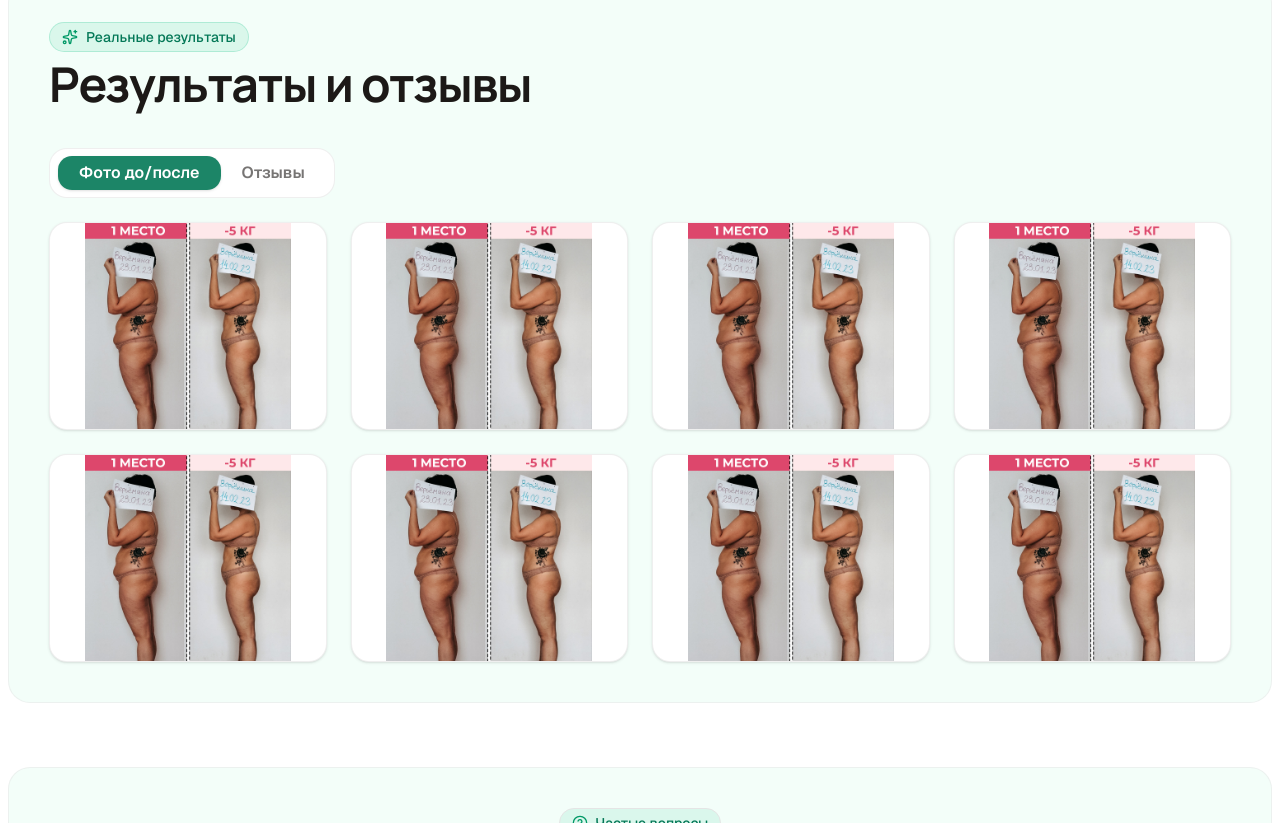
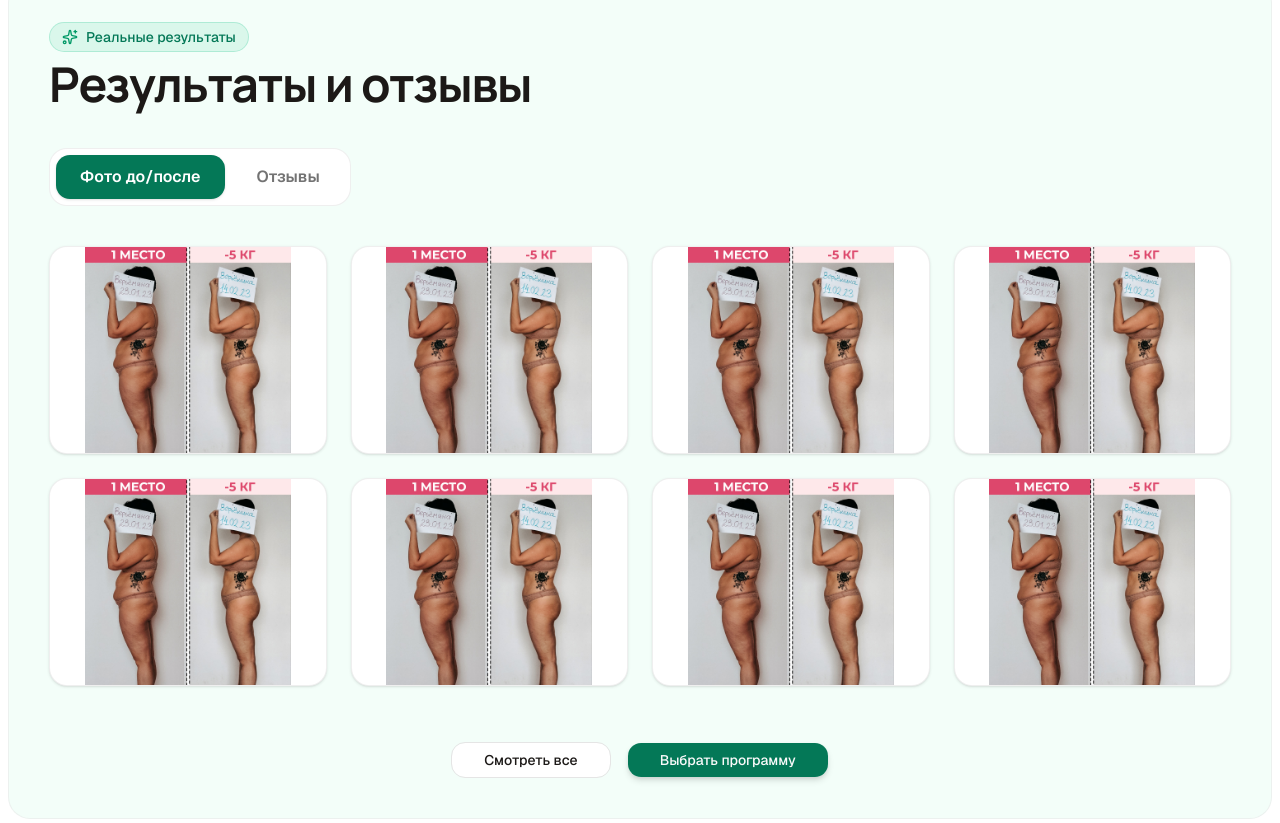
Before and after one commit to Pineapplesz/KanaanFit-Courses, a Next.js app: page / in a window 1280 px wide. Shown: the part 1637-2460 px from the top of the page. Built offline with nearby package versions, Linux system fonts and the light colour scheme.

Commit message:
Result v2

```diff
--- a/src/components/Results.tsx
+++ b/src/components/Results.tsx
@@ -1,8 +1,11 @@
 "use client";
-import { Sparkles } from "lucide-react";
-import { Tabs, TabsContent, TabsList, TabsTrigger } from "./ui/tabs";
+
 import { useState } from "react";
 import Image from "next/image";
+import Link from "next/link";
+import { ChevronLeft, ChevronRight, Sparkles } from "lucide-react";
+import { Button } from "./ui/button";
+import { Dialog, DialogContent, DialogTitle } from "./ui/dialog";
 
 const REVIEWS_DATA = [
   { id: 1, src: "/image/results/2.1.jpeg", alt: "Отзыв 1" },
@@ -16,36 +19,47 @@ const REVIEWS_DATA = [
 ];
 
 const BEFORE_AFTER_DATA = [
-  { id: 1, src: "/image/results/1.1.jpeg", alt: "До и псоле 1" },
-  { id: 2, src: "/image/results/1.1.jpeg", alt: "До и псоле 2" },
-  { id: 3, src: "/image/results/1.1.jpeg", alt: "До и псоле 3" },
-  { id: 4, src: "/image/results/1.1.jpeg", alt: "До и псоле 4" },
-  { id: 5, src: "/image/results/1.1.jpeg", alt: "До и псоле 5" },
-  { id: 6, src: "/image/results/1.1.jpeg", alt: "До и псоле 6" },
-  { id: 7, src: "/image/results/1.1.jpeg", alt: "До и псоле 7" },
-  { id: 8, src: "/image/results/1.1.jpeg", alt: "До и псоле 8" },
+  { id: 1, src: "/image/results/1.1.jpeg", alt: "До и после 1" },
+  { id: 2, src: "/image/results/1.1.jpeg", alt: "До и после 2" },
+  { id: 3, src: "/image/results/1.1.jpeg", alt: "До и после 3" },
+  { id: 4, src: "/image/results/1.1.jpeg", alt: "До и после 4" },
+  { id: 5, src: "/image/results/1.1.jpeg", alt: "До и после 5" },
+  { id: 6, src: "/image/results/1.1.jpeg", alt: "До и после 6" },
+  { id: 7, src: "/image/results/1.1.jpeg", alt: "До и после 7" },
+  { id: 8, src: "/image/results/1.1.jpeg", alt: "До и после 8" },
 ];
 
 const Results = () => {
-  const [activeTab, setActiveTav] = useState<"reviews" | "beforeAfter">(
+  // Простое состояние: какая кнопка нажата
+  const [activeTab, setActiveTab] = useState<"beforeAfter" | "reviews">(
     "beforeAfter",
   );
   const [isOpen, setIsOpen] = useState(false);
   const [currentIndex, setCurrentIndex] = useState(0);
 
+  // Выбираем список: отзывы или до/после
+  const currentList =
+    activeTab === "reviews" ? REVIEWS_DATA : BEFORE_AFTER_DATA;
+
+  const handlePrev = () => {
+    setCurrentIndex((prev) => (prev > 0 ? prev - 1 : currentList.length - 1));
+  };
+
+  const handleNext = () => {
+    setCurrentIndex((prev) => (prev < currentList.length - 1 ? prev + 1 : 0));
+  };
+
   const openGallery = (index: number) => {
     setCurrentIndex(index);
-    setIsOpen(!isOpen);
+    setIsOpen(true);
   };
+
   return (
     <section className="bg-secondary/60 border border-border/50 rounded-3xl p-6 sm:p-8 lg:p-10">
       <div className="flex flex-col gap-8 md:gap-10">
-        {/* TITLE */}
+        {/* ЗАГОЛОВОК */}
         <div className="flex flex-col items-start gap-2">
-          <div
-            className="inline-flex items-center gap-2 py-1 px-3 border border-emerald-500/20 rounded-full bg-emerald-500/10
-      text-primary text-xs sm:text-sm font-medium"
-          >
+          <div className="inline-flex items-center gap-2 py-1 px-3 border border-emerald-500/20 rounded-full bg-emerald-500/10 text-primary text-xs sm:text-sm font-medium">
             <Sparkles className="w-4 h-4 text-emerald-600 shrink-0" />
             <span>Реальные результаты</span>
           </div>
@@ -54,77 +68,132 @@ const Results = () => {
           </h2>
         </div>
 
-        {/* TABS */}
-        <Tabs
-          defaultValue="beforeAfter"
-          onValueChange={(val) =>
-            setActiveTav(val as "reviews" | "beforeAfter")
-          }
-          className="w-full flex flex-col gap-6"
-        >
-          {/* TABS SWITCH */}
-          <TabsList className="bg-background border border-border/60 px-2 py-6 rounded-2xl h-auto self-start">
-            <TabsTrigger
-              value="beforeAfter"
-              className="rounded-xl px-5 py-4 text-base font-semibold data-[state=active]:bg-primary/90
-              data-[state=active]:text-white transition-all cursor-pointer"
+        {/* ПЕРЕКЛЮЧАТЕЛЬ ВКЛАДОК (Чистый, без багов Radix) */}
+        <div className="flex items-center gap-2 bg-background border border-border/60 p-1.5 rounded-2xl self-start">
+          <button
+            type="button"
+            onClick={() => setActiveTab("beforeAfter")}
+            className={`rounded-xl px-4 sm:px-6 py-2.5 text-sm sm:text-base font-semibold transition-all cursor-pointer ${
+              activeTab === "beforeAfter"
+                ? "bg-primary text-white shadow-sm"
+                : "text-muted-foreground hover:text-foreground"
+            }`}
           >
             Фото до/после
-            </TabsTrigger>
-            <TabsTrigger
-              value="reviews"
-              className="rounded-xl px-5 py-4 text-base font-semibold data-[state=active]:bg-primary/90
-              data-[state=active]:text-white transition-all cursor-pointer"
+          </button>
+
+          <button
+            type="button"
+            onClick={() => setActiveTab("reviews")}
+            className={`rounded-xl px-4 sm:px-6 py-2.5 text-sm sm:text-base font-semibold transition-all cursor-pointer ${
+              activeTab === "reviews"
+                ? "bg-primary text-white shadow-sm"
+                : "text-muted-foreground hover:text-foreground"
+            }`}
           >
             Отзывы
-            </TabsTrigger>
-          </TabsList>
+          </button>
+        </div>
 
-          {/* TABS CONTENT */}
-          <TabsContent value="beforeAfter" className="mt-0">
+        {/* ЕДИНАЯ СЕТКА КАРТИНОК (Не дублируется 2 раза!) */}
         <div className="grid grid-cols-2 md:grid-cols-3 lg:grid-cols-4 gap-4 sm:gap-6">
-              {BEFORE_AFTER_DATA.map((item, index) => (
+          {currentList.map((item, index) => (
             <div
               key={item.id}
               onClick={() => openGallery(index)}
-                  className="relative w-full aspect-square sm:aspect-[4/3] rounded-2xl overflow-hidden border border-border/60
-                  bg-background shadow-sm hover:shadow-md hover hover:scale-[1.02] transition-all duration-300 cursor-pointer"
+              className="relative w-full aspect-square sm:aspect-[4/3] rounded-2xl overflow-hidden border border-border/60 bg-background shadow-sm hover:shadow-md hover:scale-[1.02] transition-all duration-300 cursor-pointer"
             >
               <Image
                 src={item.src}
                 alt={item.alt}
                 fill
-                    className="object-contain group-hover:scale-105 transition-transform duration-300"
+                className={`${activeTab === "reviews" ? "object-cover" : "object-contain"} transition-transform duration-300`}
               />
             </div>
           ))}
         </div>
-          </TabsContent>
 
-          {/* КОНТЕНТ ВКЛАДКИ: ОТЗЫВЫ */}
-          <TabsContent value="reviews" className="mt-0">
-            <div className="grid grid-cols-2 md:grid-cols-3 lg:grid-cols-4 gap-4 sm:gap-6">
-              {REVIEWS_DATA.map((item, index) => (
-                <div
+        {/* НИЖНИЕ КНОПКИ */}
+        <div className="flex flex-col sm:flex-row items-center justify-center gap-4 pt-4">
+          <Button
+            asChild
+            variant="outline"
+            size="lg"
+            className="rounded-xl w-full sm:w-auto px-8"
+          >
+            <Link href="/reviews">Смотреть все</Link>
+          </Button>
+          <Button
+            asChild
+            size="lg"
+            className="rounded-xl w-full sm:w-auto px-8 shadow-md"
+          >
+            <Link href="/courses">Выбрать программу</Link>
+          </Button>
+        </div>
+      </div>
+
+      {/* МОДАЛЬНОЕ ОКНО-СЛАЙДЕР */}
+      <Dialog open={isOpen} onOpenChange={setIsOpen}>
+        <DialogContent className="max-w-3xl sm:max-w-4xl w-[95vw] p-4 sm:p-6 rounded-3xl bg-background border-border/60">
+          <div className="flex items-center justify-between pb-3 border-b border-border/50">
+            <DialogTitle className="font-heading font-bold text-base sm:text-lg">
+              {activeTab === "reviews" ? "Отзывы" : "Результаты"}{" "}
+              <span className="text-muted-foreground font-normal ml-2">
+                {currentIndex + 1} / {currentList.length}
+              </span>
+            </DialogTitle>
+          </div>
+
+          <div className="relative w-full aspect-[4/3] max-h-[60vh] rounded-2xl overflow-hidden bg-muted/20 border border-border/40 my-3">
+            <Image
+              src={currentList[currentIndex]?.src || "/image/Hero.JPG"}
+              alt="Увеличенный просмотр"
+              fill
+              className="object-contain"
+              priority
+            />
+            <button
+              onClick={handlePrev}
+              type="button"
+              className="absolute left-3 top-1/2 -translate-y-1/2 w-10 h-10 rounded-full bg-background/80 backdrop-blur-md border border-border/60 flex items-center justify-center text-foreground hover:bg-background transition-all shadow-md cursor-pointer"
+              aria-label="Предыдущее фото"
+            >
+              <ChevronLeft className="w-5 h-5" />
+            </button>
+            <button
+              onClick={handleNext}
+              type="button"
+              className="absolute right-3 top-1/2 -translate-y-1/2 w-10 h-10 rounded-full bg-background/80 backdrop-blur-md border border-border/60 flex items-center justify-center text-foreground hover:bg-background transition-all shadow-md cursor-pointer"
+              aria-label="Следующее фото"
+            >
+              <ChevronRight className="w-5 h-5" />
+            </button>
+          </div>
+
+          <div className="flex items-center gap-2 overflow-x-auto py-2 px-1 scrollbar-thin">
+            {currentList.map((item, idx) => (
+              <button
                 key={item.id}
-                  onClick={() => openGallery(index)}
-                  className="relative aspect-square sm:aspect-[4/3] rounded-2xl overflow-hidden border border-border/60 bg-background
-                    shadow-sm hover:shadow-md hover:scale-[1.02] transition-all cursor-pointer group"
+                type="button"
+                onClick={() => setCurrentIndex(idx)}
+                className={`relative w-16 h-12 sm:w-20 sm:h-14 rounded-xl overflow-hidden shrink-0 border-2 transition-all cursor-pointer ${
+                  currentIndex === idx
+                    ? "border-emerald-600 scale-105 shadow-sm"
+                    : "border-transparent opacity-60 hover:opacity-100"
+                }`}
               >
                 <Image
                   src={item.src}
-                    alt={item.alt}
+                  alt="Миниатюра"
                   fill
-                    className="object-cover group-hover:scale-105 transition-transform duration-300"
+                  className="object-cover"
                 />
-                </div>
+              </button>
             ))}
           </div>
-          </TabsContent>
-        </Tabs>
-
-        {/* PREVIEW DIALOG */}
-      </div>
+        </DialogContent>
+      </Dialog>
     </section>
   );
 };
```
Lines whose indentation alone changed are shown as unchanged.
